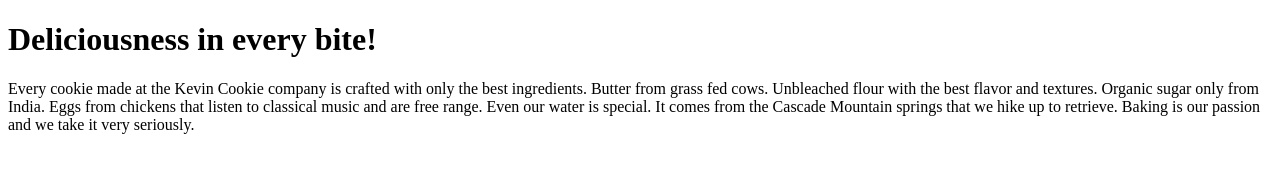
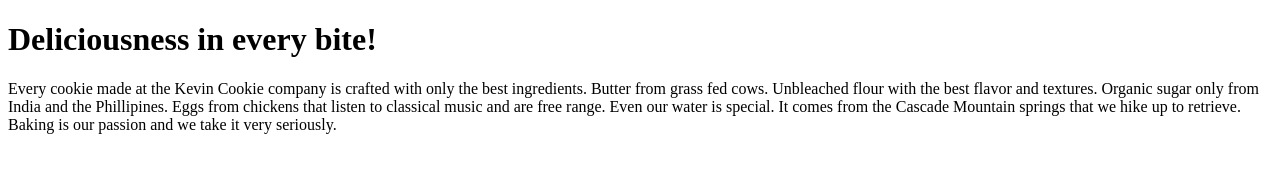
Before and after one commit to hgermanv/CookieCompany, a plain HTML site: page index.htm in a window 1280 px wide. Drawn offline with Linux system fonts and the light colour scheme.

Commit message:
Update index.htm

```diff
--- a/index.htm
+++ b/index.htm
@@ -4,7 +4,7 @@
 
 <h1>Deliciousness in every bite!</h1>
 
-<p>Every cookie made at the Kevin Cookie company is crafted with only the best ingredients. Butter from grass fed cows. Unbleached flour with the best flavor and textures. Organic sugar only from India. Eggs from chickens that listen to classical music and are free range. Even our water is special. It comes from the Cascade Mountain springs that we hike up to retrieve. Baking is our passion and we take it very seriously.</p>
+<p>Every cookie made at the Kevin Cookie company is crafted with only the best ingredients. Butter from grass fed cows. Unbleached flour with the best flavor and textures. Organic sugar only from India and the Phillipines. Eggs from chickens that listen to classical music and are free range. Even our water is special. It comes from the Cascade Mountain springs that we hike up to retrieve. Baking is our passion and we take it very seriously.</p>
 
 </body>
 </html>
```
